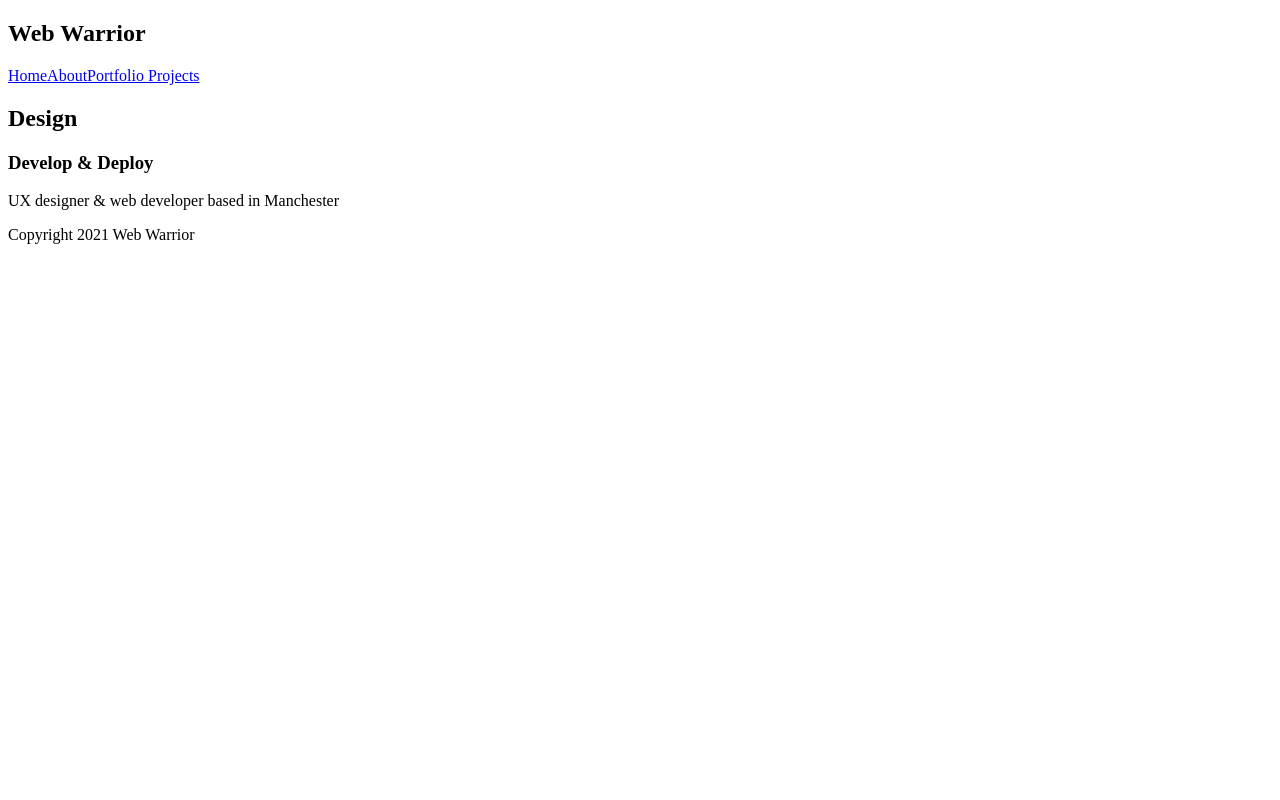
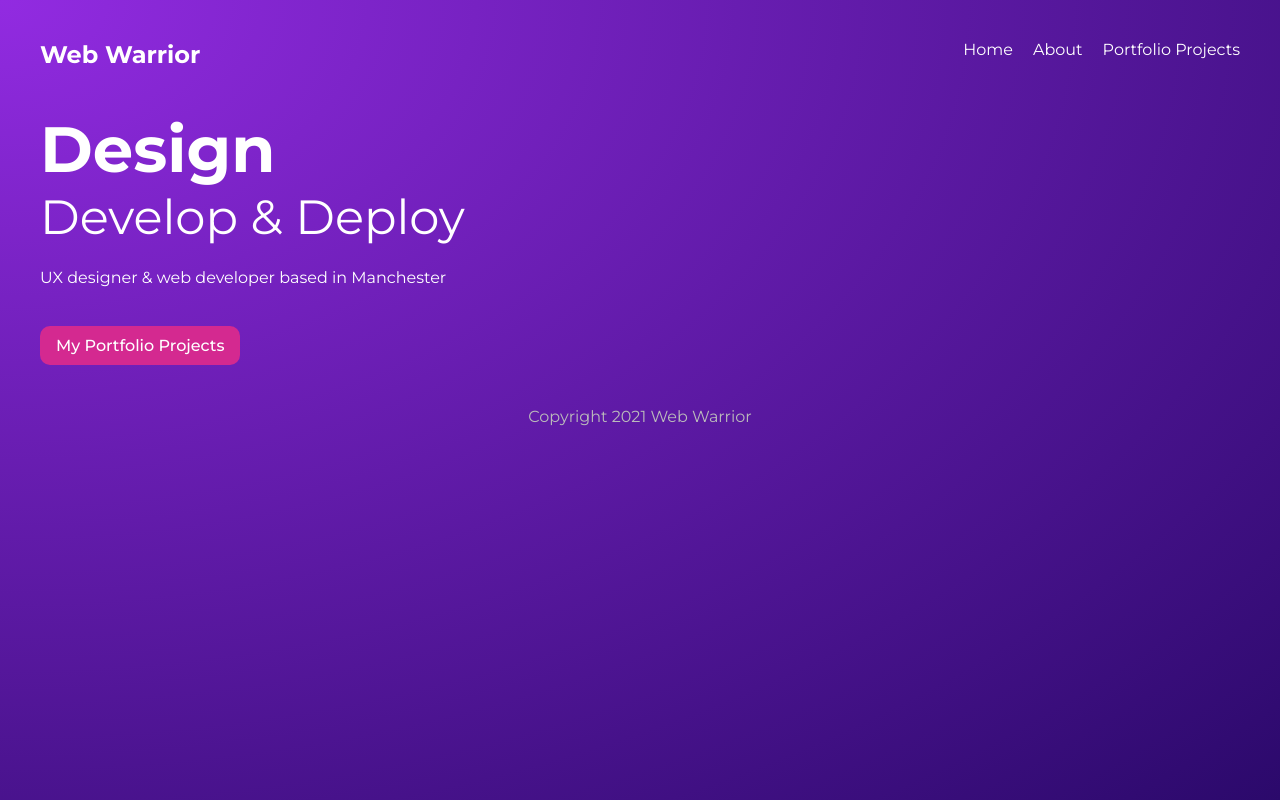
Before and after one commit to jdwjdwjdw/net-ninja-gatsbyjs, a Gatsby site: page / in a window 1280 px wide. Built offline with nearby package versions, Linux system fonts and the light colour scheme; Gatsby itself is replaced by a stand-in of ours.

Commit message:
Add global styles, add home and project page styles using CSS Modules

```diff
--- a/src/components/Layout.js
+++ b/src/components/Layout.js
@@ -1,5 +1,6 @@
 import React from 'react'
 import Navbar from './Navbar'
+import '../styles/global.css'
 
 export default function Layout({ children }) {
     return (
--- a/src/pages/index.js
+++ b/src/pages/index.js
@@ -1,14 +1,17 @@
+import { Link } from "gatsby";
 import React from "react";
 import Layout from '../components/Layout'
+import styles from '../styles/home.module.css'
 
 export default function Home() {
   return (
     <Layout>
-      <section>
+      <section className={styles.header} >
         <div>
           <h2>Design</h2>
           <h3>Develop & Deploy</h3>
           <p>UX designer & web developer based in Manchester</p>
+          <Link className={styles.btn} to="/projects">My Portfolio Projects</Link>
         </div>
       </section>
     </Layout>
--- a/src/pages/projects/index.js
+++ b/src/pages/projects/index.js
@@ -1,10 +1,11 @@
 import React from 'react'
 import Layout from '../../components/Layout'
+import styles from '../../styles/projects.module.css'
 
 export default function Projects() {
     return (
         <Layout>
-            <div>
+            <div className={styles.portfolio}>
                 <h2>Portfolio</h2>
                 <h3>Projects & Websites I've Created</h3>
             </div>
--- /dev/null
+++ b/src/styles/global.css
@@ -0,0 +1,50 @@
+@import url('https://fonts.googleapis.com/css2?family=Montserrat:wght@300;400;500;700&display=swap');
+
+* {
+    margin: 0;
+    padding: 0;
+    text-decoration: none;
+    font-family: "Montserrat";
+    color: white;
+}
+html, body {
+    min-height: 100%;
+}
+body {
+    background: radial-gradient(at top left, rgba(146,43,225,1) 0%, rgba(43,9,107,1) 100%);
+    background-repeat: no-repeat;
+}
+p {
+    margin: 16px auto;
+    line-height: 1.5em;
+}
+
+/* layout & nav */
+.layout {
+    max-width: 1200px;
+    margin: 0 auto;
+}
+nav {
+    display: grid;
+    grid-template-columns: 1fr 1fr;
+    margin: 40px auto;
+}
+nav .links {
+    display: inline-block;
+    text-align: right;
+}
+nav a {
+    display: inline-block;
+    margin-left: 20px;
+    font-weight: 400;
+    padding-bottom: 8px;
+    border-bottom: 3px solid transparent;
+}
+nav a:hover {
+    border-color: white;
+}
+footer p {
+    text-align: center;
+    color: #bbb;
+    margin: 40px auto;
+}
--- /dev/null
+++ b/src/styles/home.module.css
@@ -0,0 +1,22 @@
+.header {
+    display: grid;
+    grid-template-columns: 1fr 1fr;
+    gap: 40px;
+    align-items: center;
+}
+.header h2 {
+    font-size: 4em;
+}
+.header h3 {
+    font-size: 3em;
+    font-weight: 400;
+    margin-bottom: 20px;
+}
+.btn {
+    display: inline-block;
+    background: #D42990;
+    padding: 10px 16px;
+    border-radius: 10px;
+    margin-top: 20px;
+    font-weight: 500;
+}
```
Also changed, not shown: src/styles/projects.module.css (added, +11 -0 lines).
